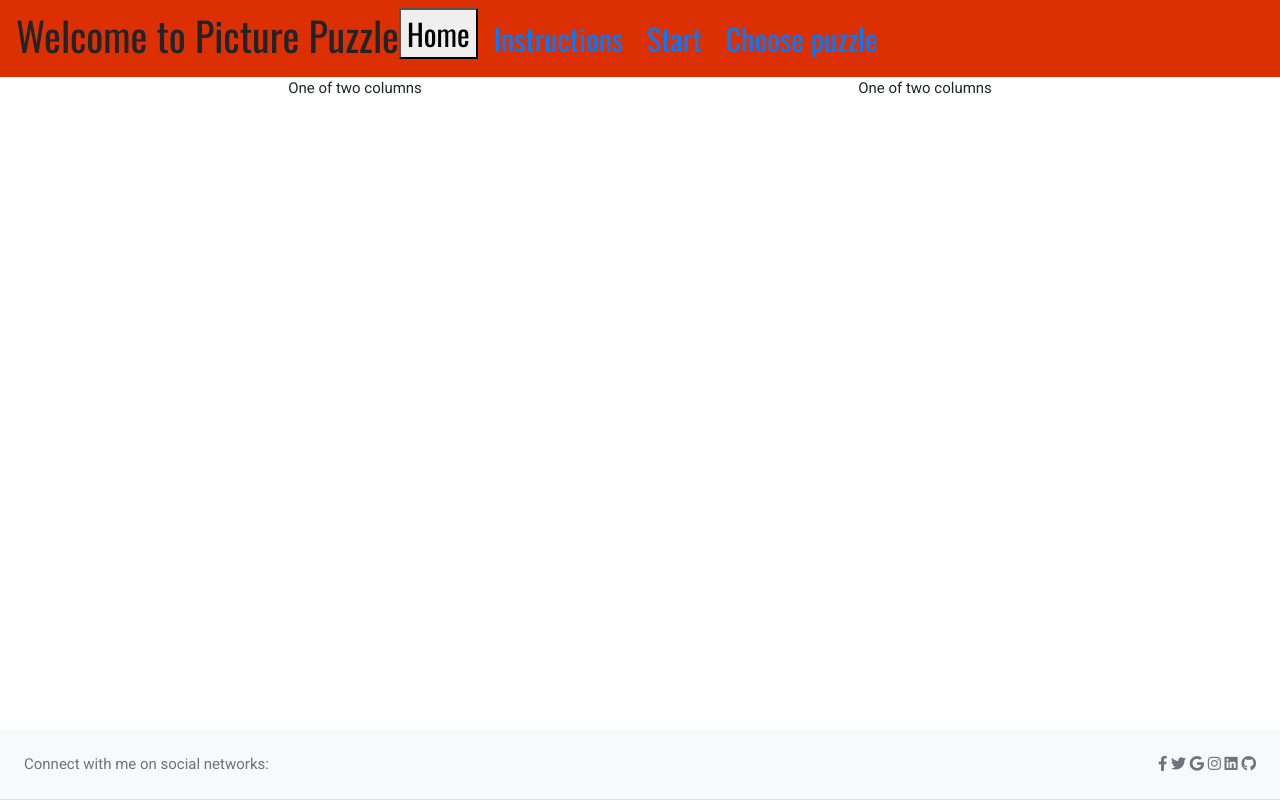
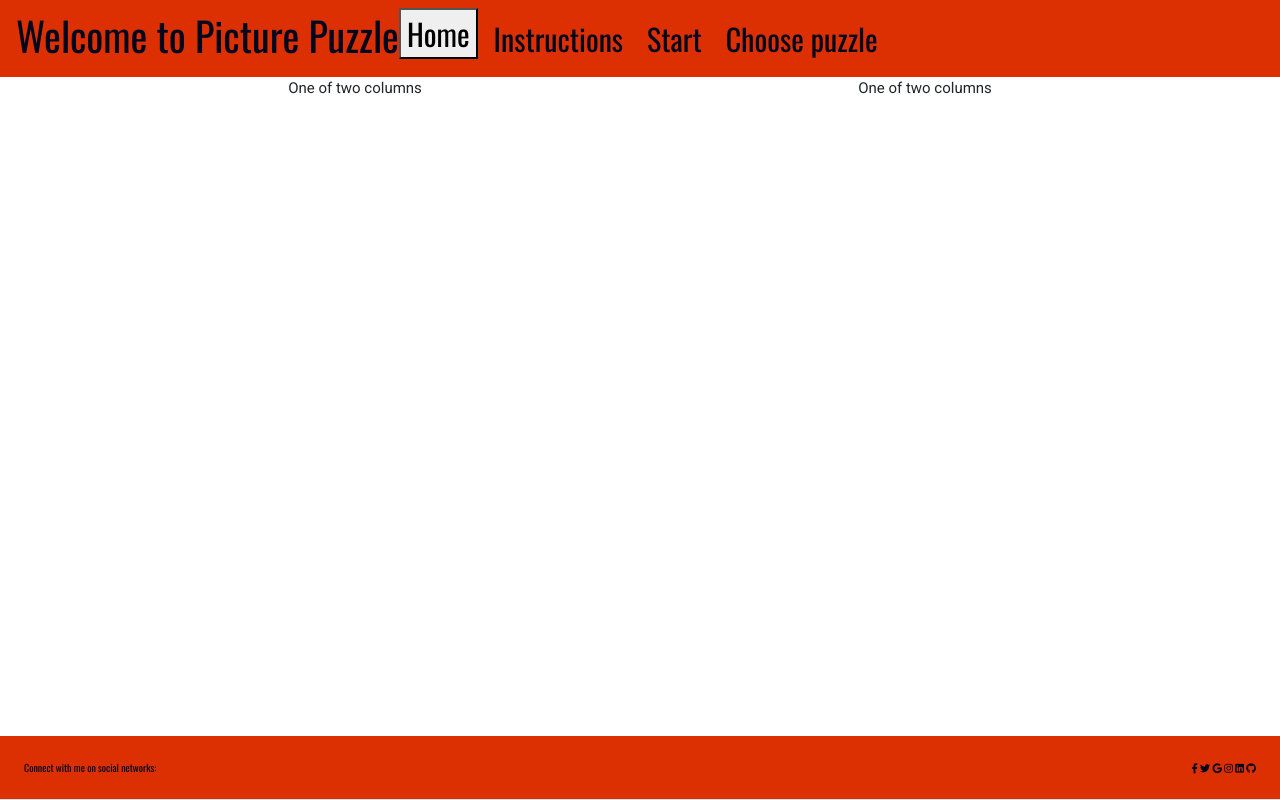
Before and after one commit to neil9669/puzzlezoo, a website: page index.html in a window 1280 px wide. Drawn offline with nearby package versions, Linux system fonts and the light colour scheme.

Commit message:
add styling to header and footer elemen ts to index.html and style.css with chosen theme colours

```diff
--- a/assets/css/style.css
+++ b/assets/css/style.css
@@ -6,5 +6,17 @@ body {
 header {
     font-family: "Oswald", sans-serif;
     font-size: 30px;
+    color: #03071e;
     background-color: #dc2f02;
 }
+
+footer {
+    font-family: "Oswald", sans-serif;
+    font-size: 10px;
+    color: #03071e;
+    background-color: #dc2f02;
+}
+
+.nav-link {
+    color: #03071e;
+}
--- a/index.html
+++ b/index.html
@@ -54,7 +54,7 @@
   <!-- Main Homepage section -->
 
   <!-- Footer -->
-  <footer class="fixed-bottom text-center text-lg-start bg-light text-muted mt-3">
+  <footer class="fixed-bottom text-center mt-3">
     <!-- Section: Social media -->
     <section class="d-flex justify-content-center justify-content-lg-between p-4 border-bottom">
       <!-- Left -->
```
